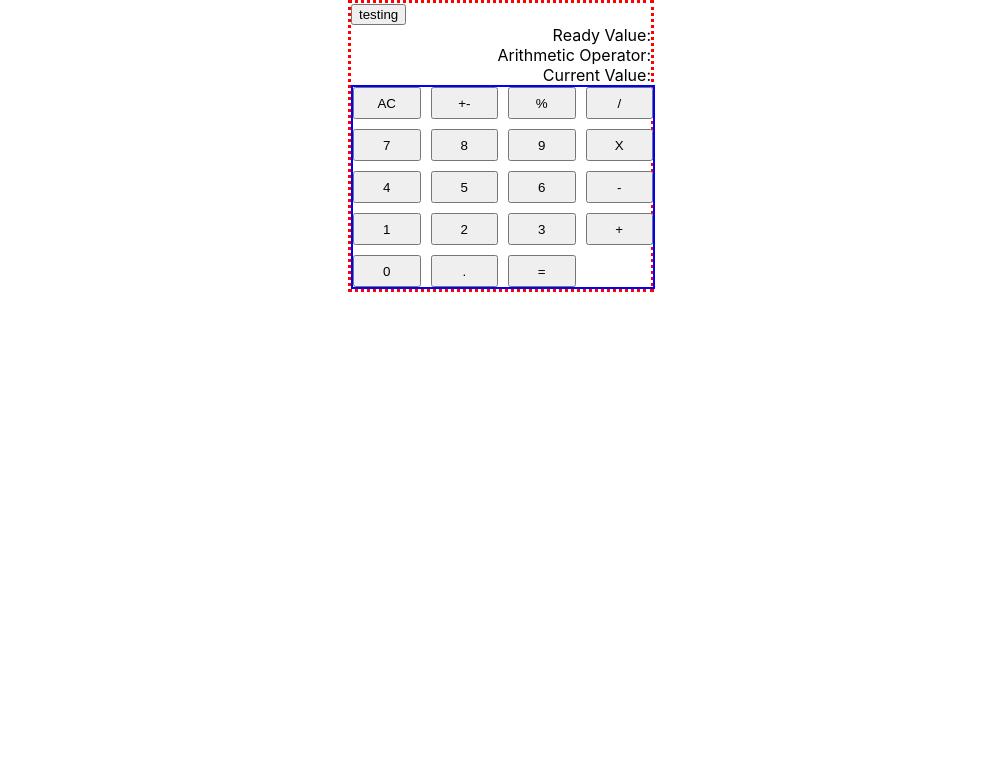
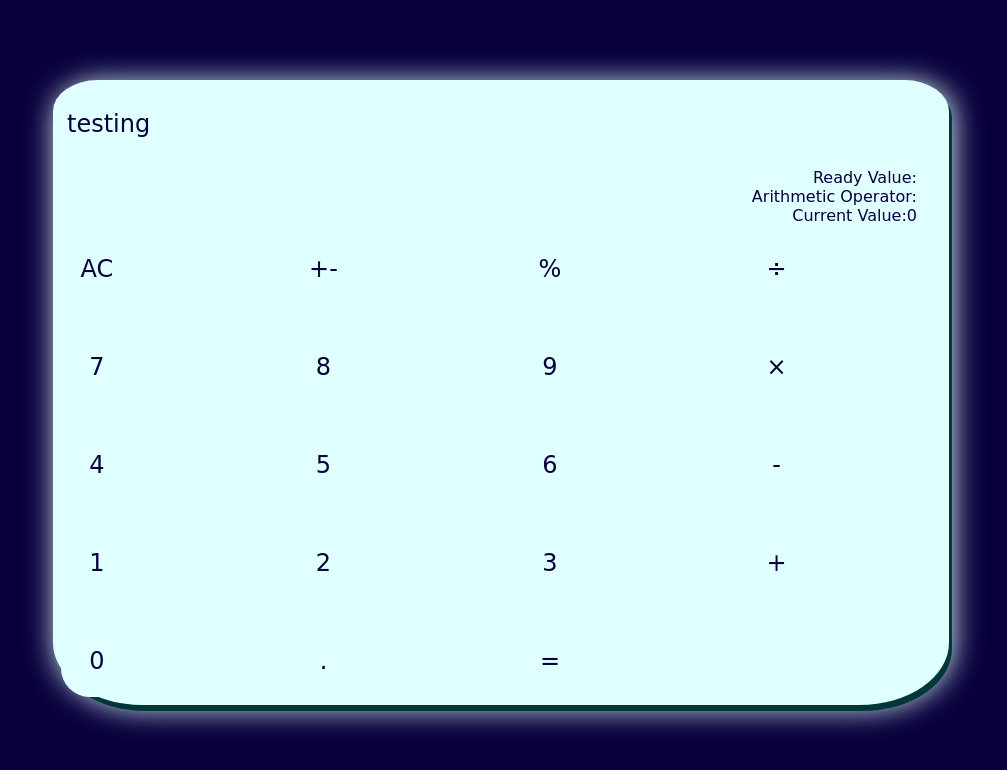
Before and after one commit to marszzzzzzz/Calculator-React.js-, a React (Create React App) app: page / in a window 1280 px wide. Shown: the top 770 px of the page, without its empty margins (139-1146 px from the left). Built offline with nearby package versions, Linux system fonts and the light colour scheme.

Commit message:
update js

```diff
--- a/src/App.css
+++ b/src/App.css
@@ -1,21 +1,69 @@
+* {
+  font-family: "Comic Sans MS", "Comic Sans", cursive;
+  color: rgb(8, 0, 60);
+}
+
+body {
+  background-color: rgb(8, 0, 60);
+}
+
 .container {
   display: grid;
-  border: 2px blue solid;
   grid-template: repeat(5, 1fr) / repeat(4, 1fr);
-  height: 200px;
-  width: 300px;
   gap: 10px 10px;
+  margin: 0 auto;
 }
-.equal {
+/*.equal {
   border: 2px blue solid;
   grid-column: 3 / 5;
 }
+
+.row{
+    display: flex;
+    justify-content: center;
+    align-items: center;
+}*/
+button {
+  border-radius: 40%;
+  border: 0;
+  width: 3em;
+  height: 3em;
+  margin: 8px;
+  font-size: 24px;
+  background-color: lightcyan;
+}
+
+button:hover {
+  background-color: rgb(40, 0, 140);
+  color: lightcyan;
+  border-color: teal;
+  box-shadow: 0 5px teal;
+  transition: background-color 0.5s, color 1s;
+}
+
+button:active {
+  background-color: lightcyan;
+  box-shadow: 0 5px teal;
+  color: rgb(8, 0, 60);
+  transform: translateY(2px);
+}
+
 .value {
   display: flex;
   justify-content: end;
+  padding: 0 2em;
 }
+
 .big {
-  width: 300px;
-  margin: 0 auto;
-  border: 3px red dotted;
+  border-radius: 5% 5% 10% 10%;
+  border: 0;
+  background-color: lightcyan;
+  width: 70vw;
+  margin: 10vh auto;
+  box-shadow: 3px 6px rgb(0, 55, 55), 3px 3px 30px lightcyan;
 }
+
+.secondBig {
+  display: flex;
+  justify-content: between;
+}
--- a/src/App.js
+++ b/src/App.js
@@ -1,17 +1,16 @@
 import "./App.css";
 import SymBtn from "./button";
 import React from "react";
-import ReactDOM from "react-dom";
 
 const symbolIcon = [
   "AC",
   "+-",
   "%",
-  "/",
+  "÷",
   7,
   8,
   9,
-  "X",
+  "×",
   4,
   5,
   6,
@@ -29,7 +28,7 @@ class App extends React.Component {
   constructor(props) {
     super(props);
     this.state = {
-      curNum: [],
+      curNum: "0",
       calNum: [],
       calcu: "",
       clearNum: false,
@@ -46,6 +45,22 @@ class App extends React.Component {
     this.equalHandleClciker = this.equalHandleClciker.bind(this);
   }
 
+  componentDidUpdate() {
+    if (this.state.curNum === "NaN") {
+      alert("you just got NaN");
+      this.setState((prev) => ({
+        ...prev,
+        curNum: "0",
+      }));
+    } else if (this.state.curNum === "Infinity") {
+      this.setState((prev) => ({
+        ...prev,
+        curNum: "0",
+      }));
+      alert("you just got Infinity");
+    }
+  }
+
   arithmeticCliker({ target }) {
     if (this.state.calcu && this.state.curNum && this.state.calNum) {
       this.equalHandleClciker({ target });
@@ -53,24 +68,43 @@ class App extends React.Component {
       this.setState((prev) => ({
         ...prev,
         calcu: target.innerHTML,
-        curNum: [],
+        curNum: "0",
         calNum: this.state.curNum,
       }));
     }
   }
 
   numClicker({ target }) {
-    if (this.state.clearNum === false) {
+    if (
+      Number(this.state.curNum) === 0 &&
+      this.state.curNum.indexOf(".") === -1
+    ) {
+      if (this.state.curNum.indexOf("-") === 0) {
         this.setState((prev) => ({
           ...prev,
-        curNum: [...prev.curNum, target.innerHTML],
+          clearNum: false,
+          curNum: "-" + target.innerHTML,
         }));
       } else {
         this.setState((prev) => ({
           ...prev,
           clearNum: false,
-        curNum: [target.innerHTML],
+          curNum: target.innerHTML,
         }));
+      }
+    } else {
+      if (this.state.clearNum === false) {
+        this.setState((prev) => ({
+          ...prev,
+          curNum: prev.curNum + target.innerHTML,
+        }));
+      } else {
+        this.setState((prev) => ({
+          ...prev,
+          clearNum: false,
+          curNum: target.innerHTML,
+        }));
+      }
     }
   }
 
@@ -78,13 +112,13 @@ class App extends React.Component {
     this.setState(() => ({
       calcu: "",
       calNum: [],
-      curNum: [],
+      curNum: "0",
       clearNum: false,
     }));
   }
 
   invertClicker() {
-    if (this.state.curNum.includes("-")) {
+    if (this.state.curNum.indexOf("-") === 0) {
       const sliceCur = this.state.curNum.slice(1);
       this.setState((prev) => ({
         ...prev,
@@ -93,38 +127,40 @@ class App extends React.Component {
     } else {
       this.setState((prev) => ({
         ...prev,
-        curNum: ["-", ...prev.curNum],
+        curNum: "-" + prev.curNum,
       }));
     }
   }
 
+  dotClicker() {
+    if (this.state.curNum.indexOf(".") === -1 && !this.state.clearNum) {
+      if (this.state.curNum.length === 0) {
+        this.setState((prev) => ({
+          ...prev,
+          curNum: "0." + prev.curNum,
+        }));
+      } else if (!this.state.clearNum) {
+        this.setState((prev) => ({
+          ...prev,
+          curNum: prev.curNum + ".",
+        }));
+      }
+    }
+  }
+
   percentageClicker() {
-    const divide = (this.addCurNum() / 100).toString().split("");
+    const divide = (this.addCurNum() / 100).toString();
     this.setState((prev) => ({
       ...prev,
       curNum: divide,
     }));
   }
 
-  dotClicker() {
-    if (!this.state.curNum.includes(".")) {
-      if (this.state.curNum.length === 0) {
-        this.setState((prev) => ({
-          ...prev,
-          curNum: ["0", ".", ...prev.curNum],
-        }));
-      } else {
-        this.setState((prev) => ({
-          ...prev,
-          curNum: [...prev.curNum, "."],
-        }));
-      }
-    }
-  }
-
   equalClicker() {
     if (this.state.calcu === "+") {
-      const newAdd = (this.addCurNum() + this.addCalNum()).toString().split("");
+      const newAdd = parseFloat(
+        (this.addCurNum() + this.addCalNum()).toFixed(10)
+      ).toString();
       this.setState(() => ({
         calcu: "",
         calNum: [],
@@ -133,7 +169,9 @@ class App extends React.Component {
       }));
     }
     if (this.state.calcu === "-") {
-      const newSub = (this.addCalNum() - this.addCurNum()).toString().split("");
+      const newSub = parseFloat(
+        (this.addCalNum() - this.addCurNum()).toFixed(10)
+      ).toString();
       this.setState(() => ({
         calcu: "",
         calNum: [],
@@ -141,10 +179,10 @@ class App extends React.Component {
         clearNum: true,
       }));
     }
-    if (this.state.calcu === "X") {
-      const newMulti = (this.addCurNum() * this.addCalNum())
-        .toString()
-        .split("");
+    if (this.state.calcu === "×") {
+      const newMulti = parseFloat(
+        (this.addCurNum() * this.addCalNum()).toFixed(10)
+      ).toString();
       this.setState(() => ({
         calcu: "",
         calNum: [],
@@ -152,8 +190,10 @@ class App extends React.Component {
         clearNum: true,
       }));
     }
-    if (this.state.calcu === "/") {
-      const newDiv = (this.addCalNum() / this.addCurNum()).toString().split("");
+    if (this.state.calcu === "÷") {
+      const newDiv = parseFloat(
+        (this.addCalNum() / this.addCurNum()).toFixed(10)
+      ).toString();
       this.setState(() => ({
         calcu: "",
         calNum: [],
@@ -165,7 +205,9 @@ class App extends React.Component {
 
   equalHandleClciker({ target }) {
     if (this.state.calcu === "+") {
-      const newAdd = (this.addCurNum() + this.addCalNum()).toString().split("");
+      const newAdd = parseFloat(
+        (this.addCurNum() + this.addCalNum()).toFixed(10)
+      ).toString();
       this.setState(() => ({
         calcu: target.innerHTML,
         calNum: newAdd,
@@ -174,7 +216,9 @@ class App extends React.Component {
       }));
     }
     if (this.state.calcu === "-") {
-      const newSub = (this.addCalNum() - this.addCurNum()).toString().split("");
+      const newSub = parseFloat(
+        (this.addCalNum() - this.addCurNum()).toFixed(10)
+      ).toString();
       this.setState(() => ({
         calcu: target.innerHTML,
         calNum: newSub,
@@ -182,10 +226,10 @@ class App extends React.Component {
         clearNum: true,
       }));
     }
-    if (this.state.calcu === "X") {
-      const newMulti = (this.addCurNum() * this.addCalNum())
-        .toString()
-        .split("");
+    if (this.state.calcu === "×") {
+      const newMulti = parseFloat(
+        (this.addCurNum() * this.addCalNum()).toFixed(10)
+      ).toString();
       this.setState(() => ({
         calcu: target.innerHTML,
         calNum: newMulti,
@@ -193,8 +237,10 @@ class App extends React.Component {
         clearNum: true,
       }));
     }
-    if (this.state.calcu === "/") {
-      const newDiv = (this.addCalNum() / this.addCurNum()).toString().split("");
+    if (this.state.calcu === "÷") {
+      const newDiv = parseFloat(
+        (this.addCalNum() / this.addCurNum()).toFixed(10)
+      ).toString();
       this.setState(() => ({
         calcu: target.innerHTML,
         calNum: newDiv,
@@ -206,12 +252,13 @@ class App extends React.Component {
 
   addCurNum() {
     const newArr = this.state.curNum;
-    return Number(newArr.join(""));
+    console.log(newArr);
+    return Number(newArr);
   }
 
   addCalNum() {
     const newArr = this.state.calNum;
-    return Number(newArr.join(""));
+    return Number(newArr);
   }
 
   render() {
@@ -219,7 +266,7 @@ class App extends React.Component {
       <div className="big">
         <button
           onClick={() => {
-            console.log(this.state);
+            console.log(this.state, this.state.curNum.indexOf("-") === 0);
           }}
         >
           testing
@@ -248,7 +295,7 @@ class App extends React.Component {
                     ? this.percentageClicker
                     : val === "="
                     ? this.equalClicker
-                    : val === "/" || val === "X" || val === "-" || val === "+"
+                    : val === "÷" || val === "×" || val === "-" || val === "+"
                     ? this.arithmeticCliker
                     : val === "."
                     ? this.dotClicker
--- /dev/null
+++ b/style.css
@@ -0,0 +1,57 @@
+*{
+    font-family: "Comic Sans MS", "Comic Sans", cursive;
+    color: rgb(8, 0, 60);
+}
+
+body {
+    background-image: linear-gradient(to bottom, #003264, #08003c, #030014);
+}
+
+.row{
+    display: flex;
+    justify-content: center;
+    align-items: center;
+}
+
+button{
+    border-radius: 40%;
+    border: 0;
+    width: 3em;
+    height: 3em;
+    margin: 8px;
+    font-size: 24px;
+    background-color: rgba(224, 255, 255, 0.2);
+}
+
+button:hover {
+    background-image: url("button.png");
+    background-size: cover;
+    background-color: rgb(0, 40, 140);
+    opacity: 0.9;
+    color: lightcyan;
+    border-color: teal;
+    box-shadow: 0 8px #003737;
+    transition: background-color 0.4s, color 1s;
+  }
+
+  button:active {
+    box-shadow: 0 3px #003737;
+    transform: translateY(5px);
+  }
+
+.value{
+    text-align: right;
+    font-size: 24px;
+    padding: 0 2em;
+}
+
+.big{
+    border-radius: 10% 10% 20% 20%;
+    border: 0;
+    background-image: url("background.png");
+    background-size: 100% 100%;
+    width: 30vw;
+    height: 80vh;
+    margin:  10vh auto;
+    box-shadow: 3px 6px rgb(0, 55, 55), 3px 3px 30px lightcyan;
+}
```
Lines whose indentation alone changed are shown as unchanged.
